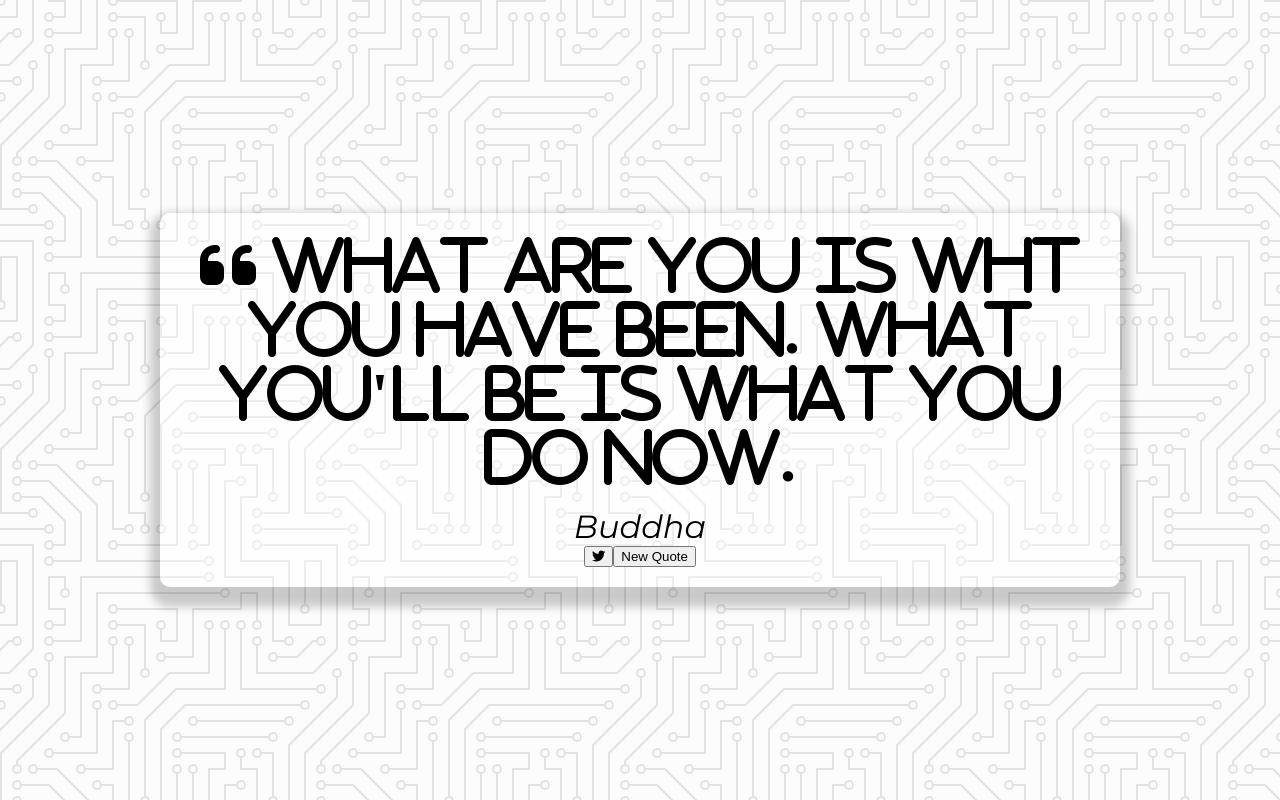
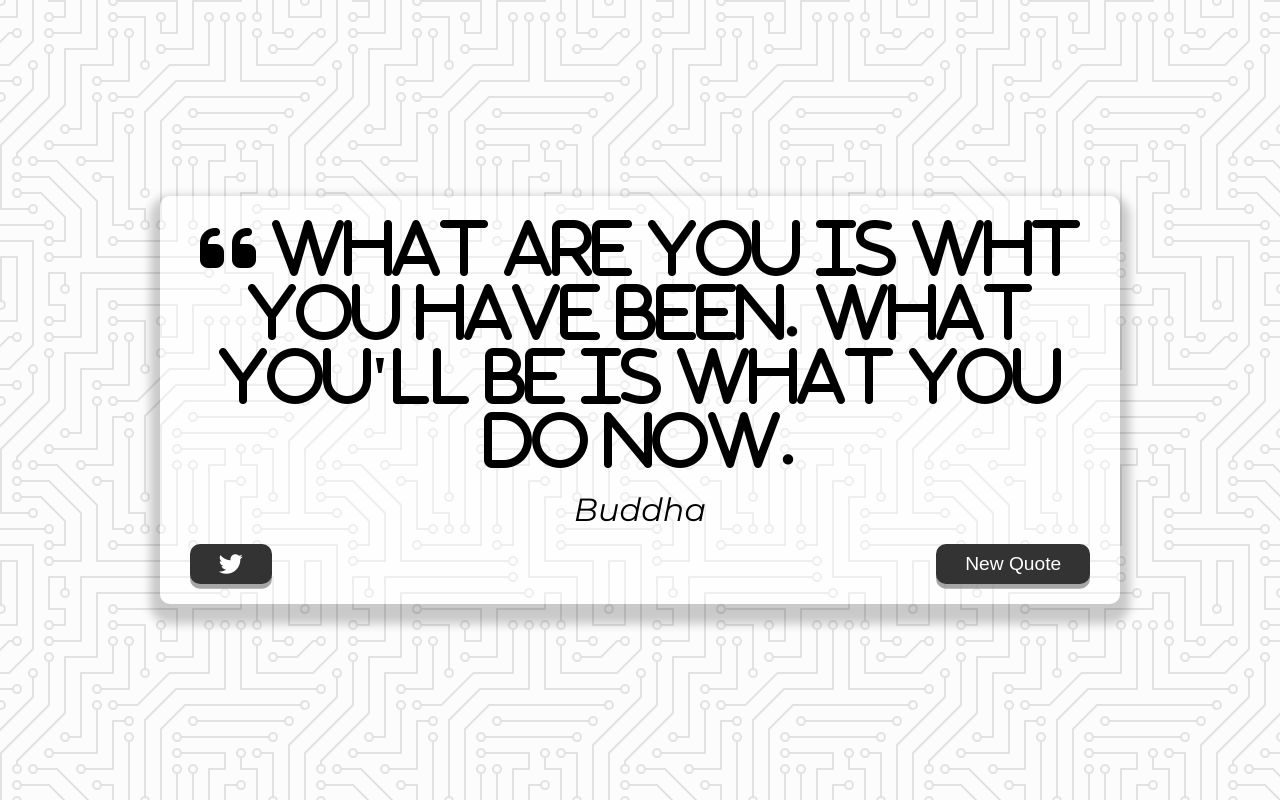
Before and after one commit to DNMetodiev/quote-generator, a plain HTML site: page index.html in a window 1280 px wide. Drawn offline with Linux system fonts and the light colour scheme.

Commit message:
button stilization

```diff
--- a/style.css
+++ b/style.css
@@ -47,7 +47,43 @@ body{
   font-style: italic;
 }
 
-/* Medai query for smartphones and tablets */
+.button-container{
+  margin-top: 15px;
+  display: flex;
+  justify-content: space-between;
+}
+
+button{
+  cursor: pointer;
+  font-size: 1.2rem;
+  height: 2.5rem;
+  border: none;
+  border-radius: 10px;
+  color: #fff;
+  background: #333;
+  outline: none;
+  padding: 0.5rem 1.8rem;
+  box-shadow: 0 0.3rem rgba(121, 121, 121, 0.65)
+}
+
+button:hover{
+  filter: brightness(110%)
+}
+
+button:active{
+  transform: translate(0, 0.3rem);
+  box-shadow: 0 0.1rem rgba(255, 255, 255, 0.65);
+}
+
+.twitter-button:hover{
+  color: #38a1f3;
+}
+
+.fa-twitter{
+  font-size: 1.5rem;
+}
+
+/* Media query for smartphones and tablets */
 
 @media screen and (max-width: 1000px){
   .quote-container{
```
